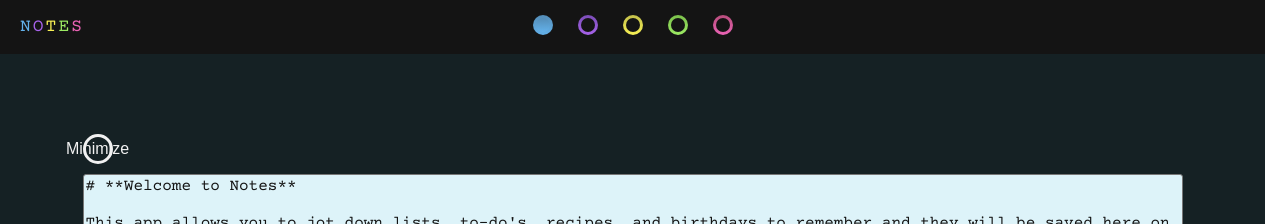
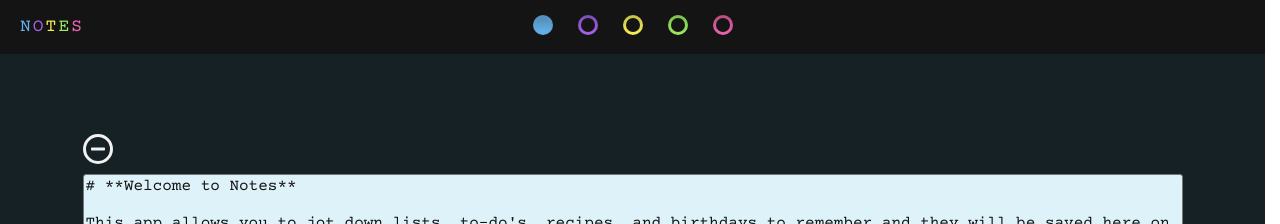
Before and after one commit to seandaniel/notes, a React (Vite) app: page / in a window 1280 px wide. Shown: the top 224 px of the page. Built offline with nearby package versions, Linux system fonts and the light colour scheme.

Commit message:
Update Notes.tsx

```diff
--- a/src/components/Notes.tsx
+++ b/src/components/Notes.tsx
@@ -16,11 +16,11 @@ export const Note1 = () => {
         <div className="button-textarea-container">
           {minimizedNote ? (
             <button onClick={minimizeNote} title="Minimize Note">
-              Minimize
+              <FaMinus/>
             </button>
           ) : (
             <button onClick={minimizeNote} title="Unminimize Note">
-              Maximize
+              <FaPlus/>
             </button>
           )}
           {minimizedNote && (
```
